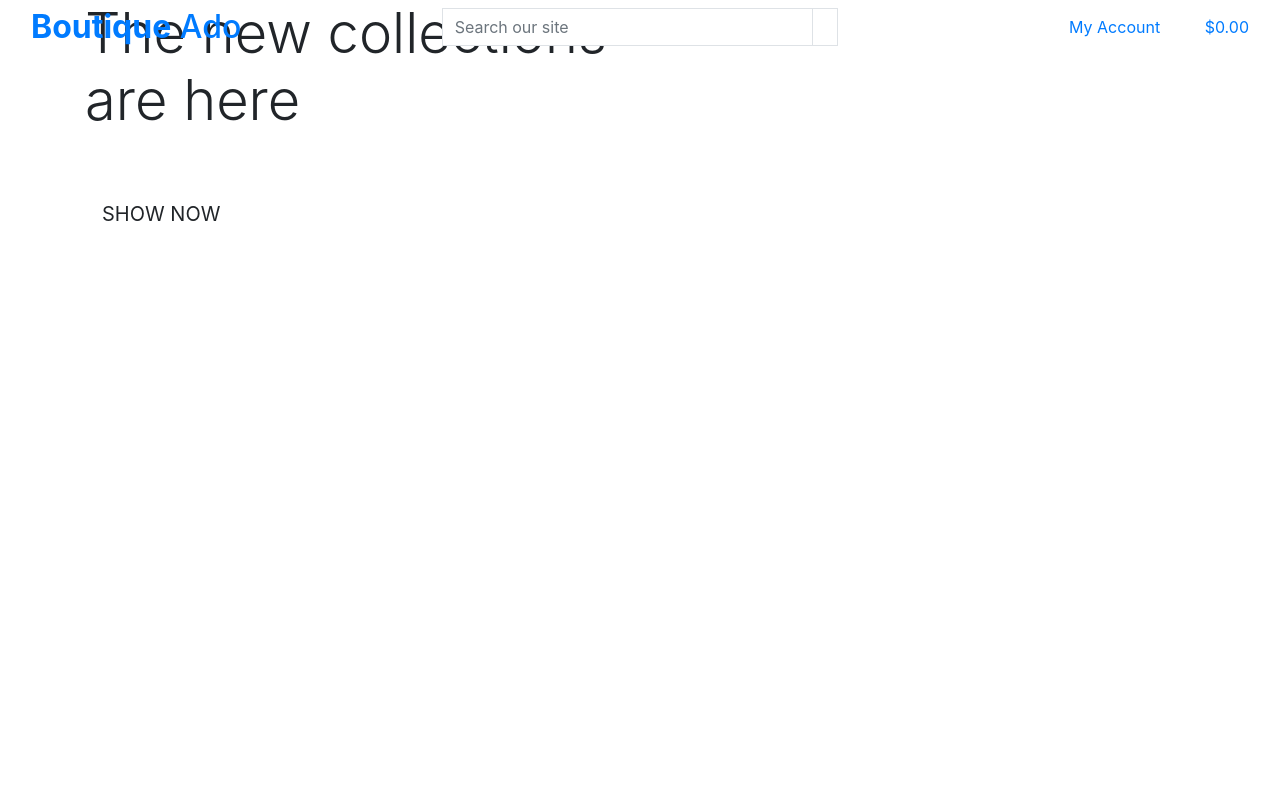
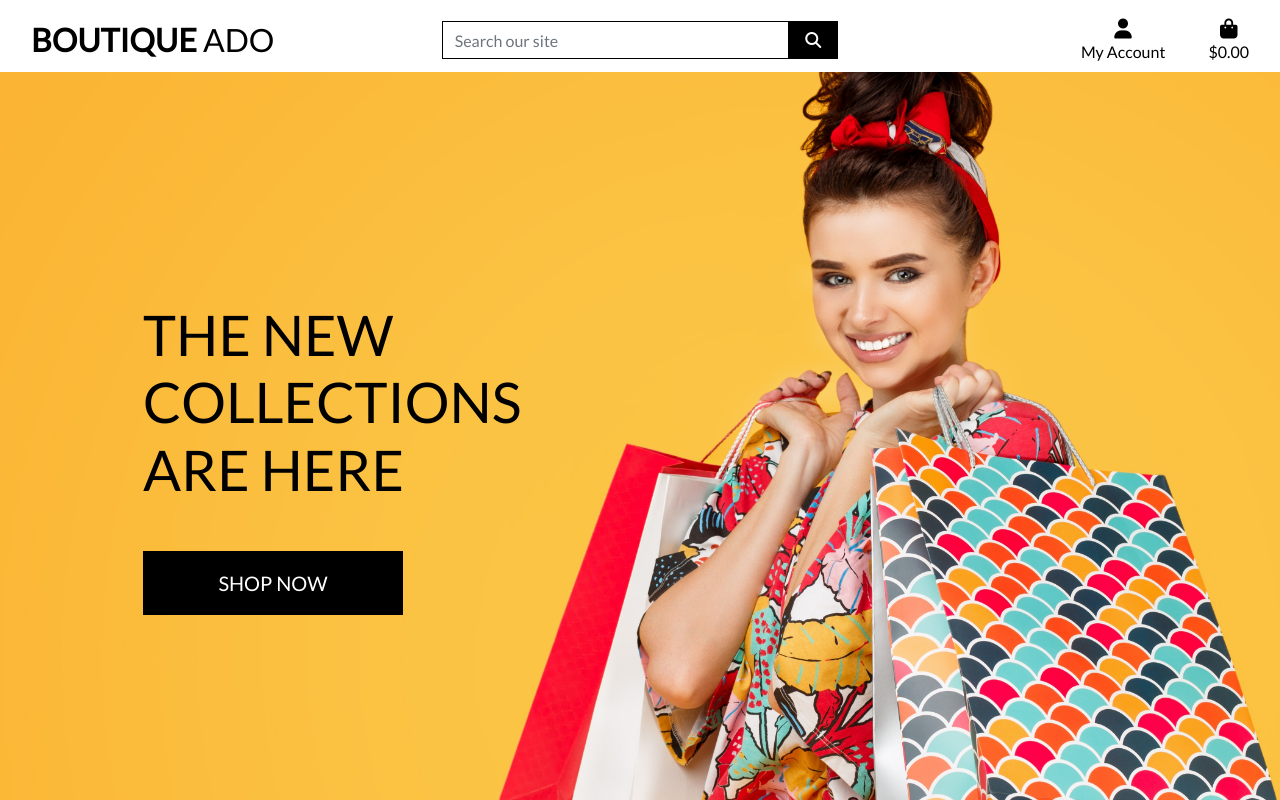
Before and after one commit to BjornRodin/boutique-ado-gitpod, a Django app: page / in a window 1280 px wide. Run offline with Django 3.2, Linux system fonts and the light colour scheme; some libraries are stand-ins or nearby versions.

Commit message:
completed home page header and css

```diff
--- a/boutique_ado/settings.py
+++ b/boutique_ado/settings.py
@@ -147,6 +147,10 @@ USE_TZ = True
 # https://docs.djangoproject.com/en/3.2/howto/static-files/
 
 STATIC_URL = '/static/'
+STATICFILES_DIRS = (os.path.join(BASE_DIR, 'static'),)
+
+MEDIA_URL = '/media/'
+MEDIA_ROOT = os.path.join(BASE_DIR, 'media')
 
 # Default primary key field type
 # https://docs.djangoproject.com/en/3.2/ref/settings/#default-auto-field
--- a/boutique_ado/urls.py
+++ b/boutique_ado/urls.py
@@ -15,9 +15,11 @@ Including another URLconf
 """
 from django.contrib import admin
 from django.urls import path, include
+from django.conf import settings
+from django.conf.urls.static import static
 
 urlpatterns = [
     path('admin/', admin.site.urls),
     path('accounts/', include('allauth.urls')),
     path('', include('home.urls')),
-]
+] + static(settings.MEDIA_URL, document_root=settings.MEDIA_ROOT)
--- a/home/templates/home/index.html
+++ b/home/templates/home/index.html
@@ -2,7 +2,7 @@
 {% load static %}
 
 {% block page_header %}
-<div class="container heade-container">
+<div class="container header-container">
     <div class="row">
         <div class="col"></div>
     </div>
@@ -12,17 +12,16 @@
 {% block content %}
 <div class="container h-100">
     <div class="row h-100">
-        <div class="col-7 col-md-6 my_auto">
+        <div class="col-7 col-md-6 my-auto">
             <h1 class="display-4 logo-font text-black">
                 The new collections are here
             </h1>
             <div class="my-5">
                 <h4>
-                    <a href="" class="shop-now-button btn btn-lg rounded-0 text-uppercase py-3">Show Now</a>
+                    <a href="" class="shop-now-button btn btn-lg rounded-0 text-uppercase py-3">Shop Now</a>
                 </h4>
             </div>
         </div>
     </div>
 </div>
-
 {% endblock %}
--- /dev/null
+++ b/static/css/base.css
@@ -0,0 +1,81 @@
+html {
+    height: 100%;
+}
+
+body {
+    background: url('/media/homepage_background_cropped.jpg') no-repeat center center fixed;
+    background-size: cover;
+    height: calc(100vh - 164px);
+    color: #555;
+    font-family: 'Lato';
+}
+
+/* from Bulma */
+.icon {
+    align-items: center;
+    display: inline-flex;
+    justify-content: center;
+    height: 1.5rem;
+    width: 1.5rem;
+}
+
+.logo-font {
+    text-transform: uppercase;
+}
+
+.main-logo-link {
+    width: fit-content;
+}
+
+.shop-now-button {
+    background: black;
+    color: white;
+    min-width: 260px;
+}
+
+.btn-black {
+    background: black;
+    color: white;
+}
+
+.shop-now-button:hover,
+.shop-now-button:active,
+.shop-now-button:focus,
+.btn-black:hover,
+.btn-black:active,
+.btn-black:focus {
+    background: #222;
+    color: white;
+}
+
+.text-black {
+    color: #000 !important;
+}
+
+.border-black {
+    border: 1px solid black !important;
+}
+
+/* -------------------------------- Media Queries */
+
+/* Slightly larger container on xl screens */
+@media (min-width: 1200px) {
+    .container {
+        max-width: 80%;
+    }
+}
+
+/* fixed top navbar only on medium and up */
+@media (min-width: 992px) {
+    .fixed-top-desktop-only {
+        position: fixed;
+        top: 0;
+        right: 0;
+        left: 0;
+        z-index: 1030;
+    }
+
+    .header-container {
+        padding-top: 164px;
+    }
+}
--- a/templates/base.html
+++ b/templates/base.html
@@ -17,12 +17,15 @@
     {% block corecss %}
     <link rel="stylesheet" href="https://cdn.jsdelivr.net/npm/bootstrap@4.6.2/dist/css/bootstrap.min.css"
         integrity="sha384-xOolHFLEh07PJGoPkLv1IbcEPTNtaed2xpHsD9ESMhqIYd0nLMwNLD69Npy4HI+N" crossorigin="anonymous">
+    <link rel="stylesheet" href="https://fonts.googleapis.com/css?family=Lato&display=swap">
+    <link rel="stylesheet" href="{% static 'css/base.css' %}">
     {% endblock %}
 
     {% block extra_css %}
     {% endblock %}
 
     {% block corejs %}
+    <script src="https://kit.fontawesome.com/a7b2429d3a.js" crossorigin="anonymous"></script>
     <script src="https://cdn.jsdelivr.net/npm/jquery@3.5.1/dist/jquery.min.js"
         integrity="sha256-9/aliU8dGd2tb6OSsuzixeV4y/faTqgFtohetphbbj0=" crossorigin="anonymous"></script>
     <script src="https://cdn.jsdelivr.net/npm/popper.js@1.16.1/dist/umd/popper.min.js"
@@ -41,16 +44,16 @@
 
 <body>
     <header class="container-fluid fixed-top">
-        <div class="row">
+        <div id="topnav" class="row bg-white pt-lg-2 d-none d-lg-flex">
             <div class="col-12 col-lg-4 my-auto py-1 py-lg-0 text-center text-lg-left">
                 <a href="{% url 'home' %}" class="nav-link main-logo-link">
                     <h2 class="logo-font text-black my-0"><strong>Boutique</strong> Ado</h2>
                 </a>
             </div>
             <div class="col-12 col-lg-4 my-auto py-1 py-lg-0">
-                <form action="" method="GET">
+                <form method="GET" action="">
                     <div class="input-group w-100">
-                        <input type="text" class="form-control border border-black rounded-0" name="q"
+                        <input class="form-control border border-black rounded-0" type="text" name="q"
                             placeholder="Search our site">
                         <div class="input-group-append">
                             <button class="form-control btn btn-black border border-black rounded-0" type="submit">
```
Also changed, not shown: media/homepage_background_cropped.jpg (added).
